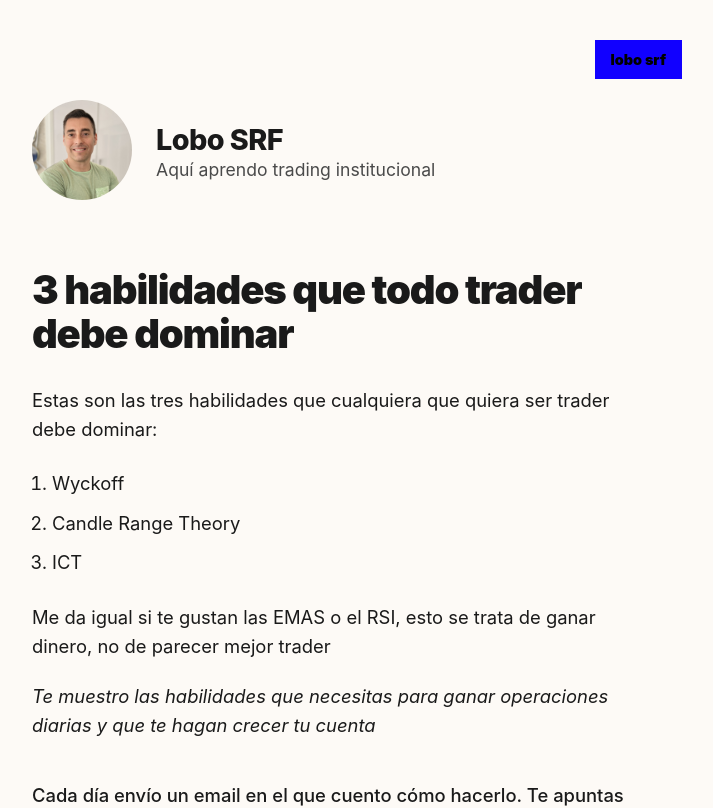
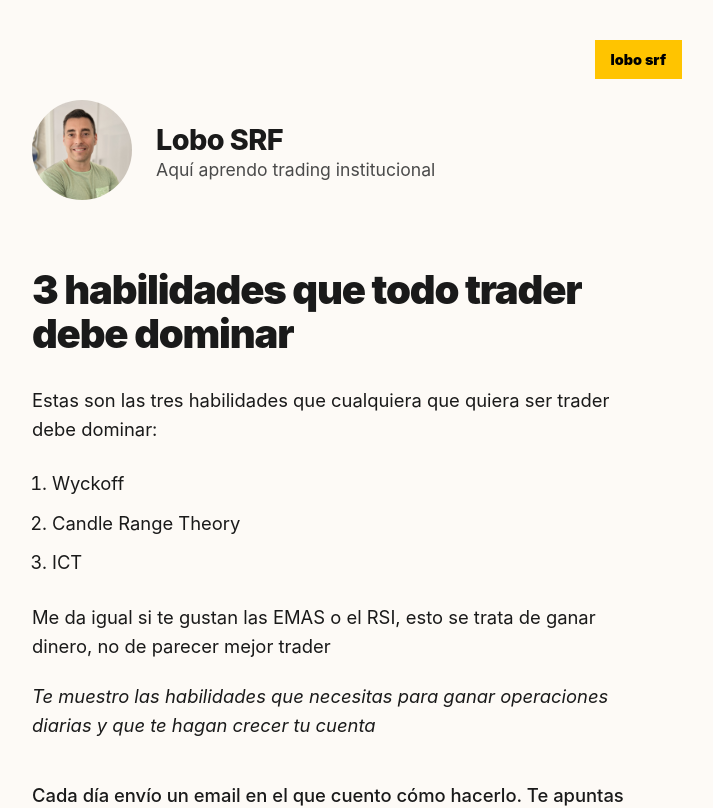
Before and after one commit to Lobosrf/My-web, a Next.js app: page / in a window 1280 px wide. Shown: the top 808 px of the page, without its empty margins (283-996 px from the left). Built offline with nearby package versions, Linux system fonts and the light colour scheme.

Commit message:
final clone

```diff
--- a/app/page.tsx
+++ b/app/page.tsx
@@ -5,7 +5,7 @@ export default function Home() {
     <main className="container" style={{ position: 'relative' }}>
       {/* 1. El logo azul superior */}
       <div style={{
-        backgroundColor: '#1100ffff',
+        backgroundColor: '#ffc400ff',
         padding: '8px 16px',
         fontWeight: '900',
         position: 'absolute',
```
